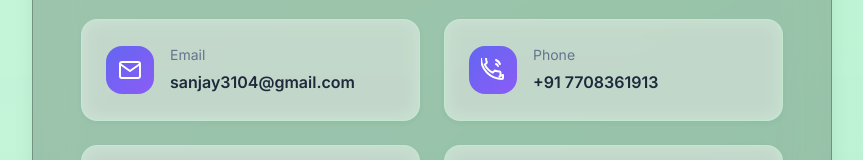
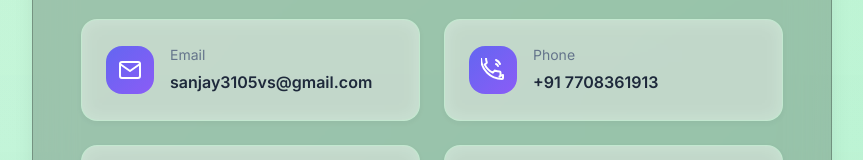
Before and after one commit to sanjay3105/my-portfolio, a Next.js app: page / in a window 1280 px wide. Shown: the part 7022-7182 px from the top of the page, without its empty margins (208-1071 px from the left). Built offline with nearby package versions, Linux system fonts and the light colour scheme.

Commit message:
Update LinkedIn URL and email address

```diff
--- a/components/Contact.tsx
+++ b/components/Contact.tsx
@@ -10,8 +10,8 @@ export default function Contact() {
         </svg>
       ),
       label: 'Email',
-      value: 'sanjay3104@gmail.com',
-      link: 'mailto:sanjay3104@gmail.com',
+      value: 'sanjay3105vs@gmail.com',
+      link: 'mailto:sanjay3105vs@gmail.com',
     },
     {
       icon: (
@@ -35,7 +35,7 @@ export default function Contact() {
       ),
       label: 'LinkedIn',
       value: 'Sanjay Ramachandran',
-      link: 'https://www.linkedin.com/in/sanjay-ramachandran',
+      link: 'https://www.linkedin.com/in/sanjay-ramachandran-39b6142a5',
     },
     {
       icon: (
@@ -96,7 +96,7 @@ export default function Contact() {
             </div>
 
             <div className="contact-cta">
-              <a href="mailto:sanjay3104@gmail.com" className="btn btn-primary">
+              <a href="mailto:sanjay3105vs@gmail.com" className="btn btn-primary">
                 Send Message
                 <svg width="20" height="20" viewBox="0 0 20 20" fill="none">
                   <path d="M7.5 15L12.5 10L7.5 5" stroke="currentColor" strokeWidth="2" strokeLinecap="round" strokeLinejoin="round" />
```
